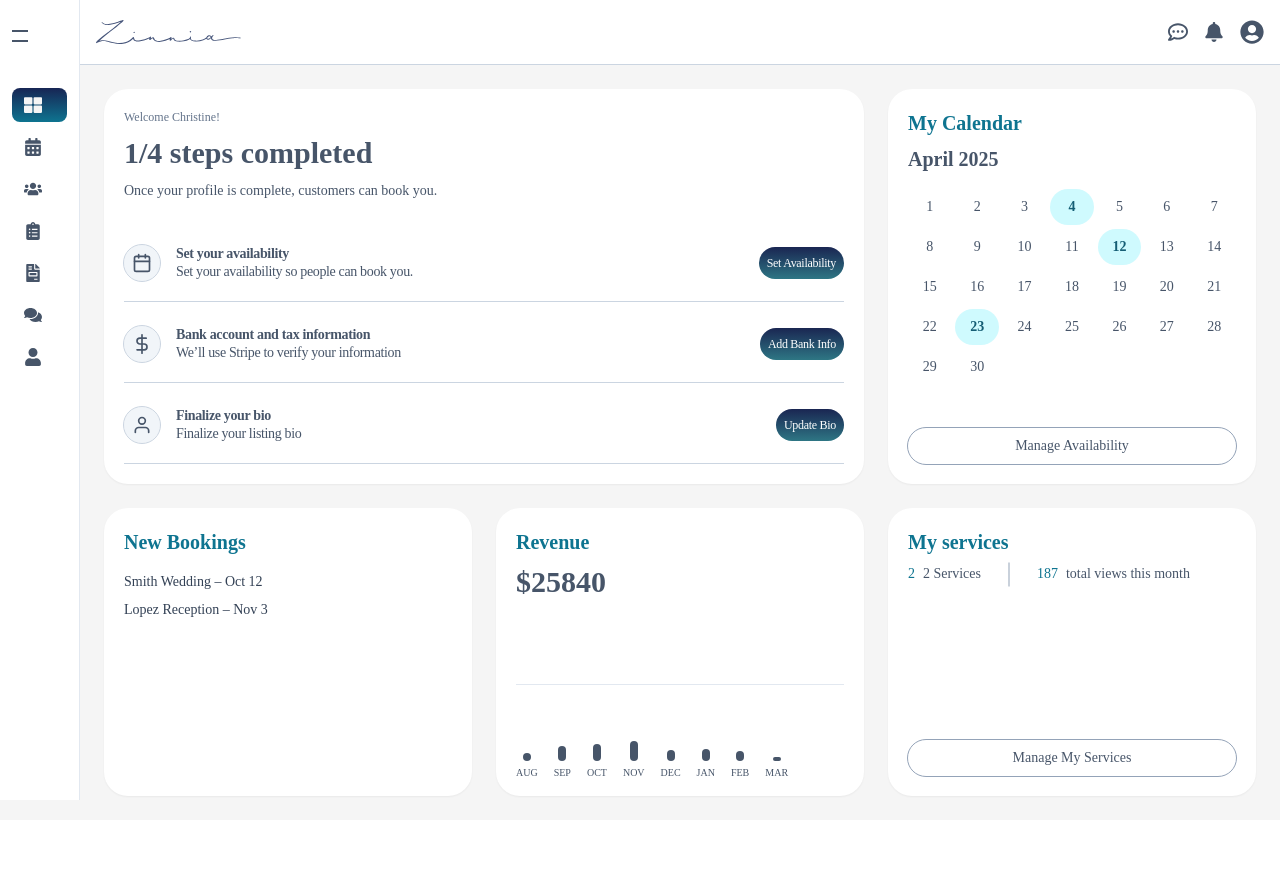
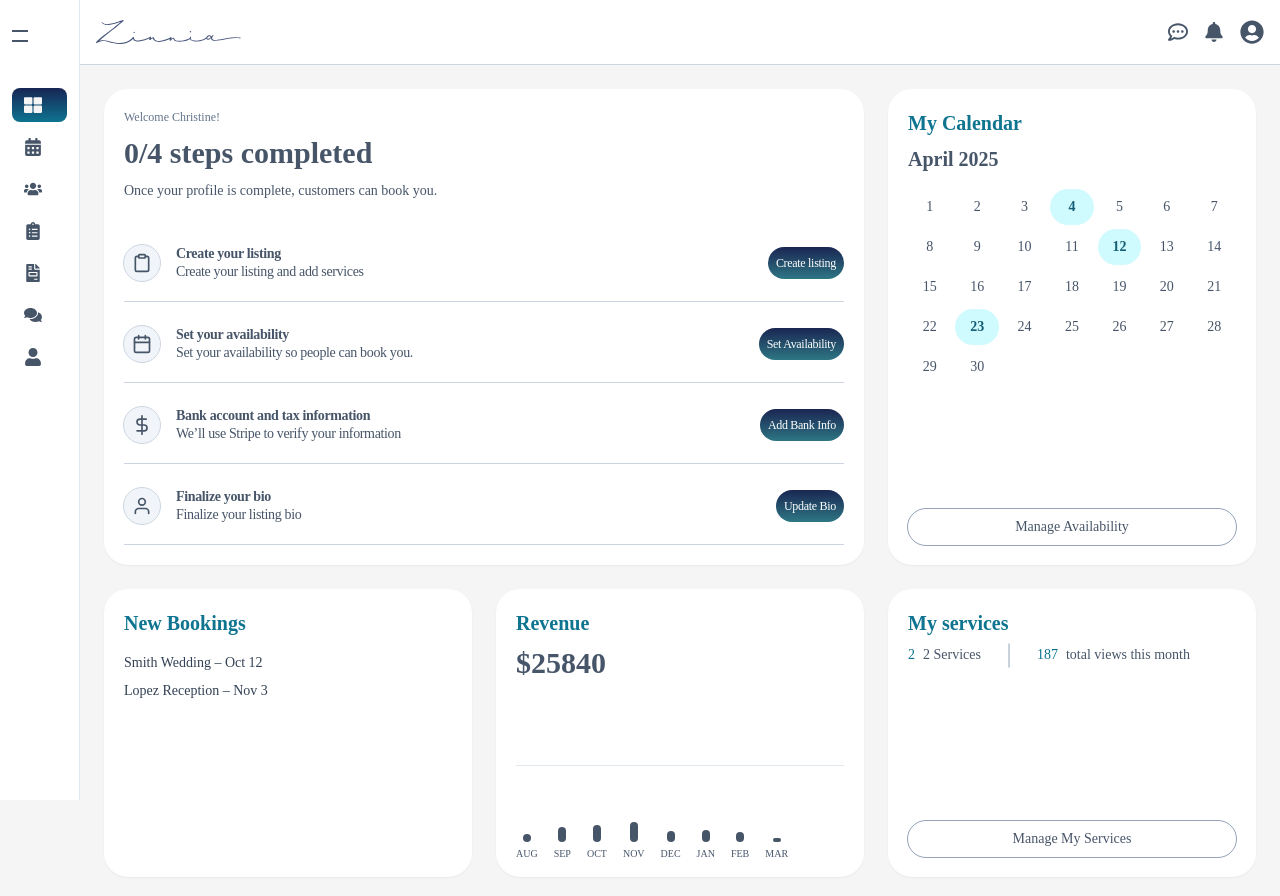
Before and after one commit to rachaelmarr/zinnia-app, a React (Create React App) app: page /vendor in a window 1280 px wide. Shown: the top 896 px of the page. Before the commit the page ends 820 px from the top, so only its background shows below. Built offline with nearby package versions, Linux system fonts and the light colour scheme; the HTML template or start-up script is replaced by a standard one.

Commit message:
Fix onboarding steps layout and clean up dashboard syntax

```diff
--- a/src/pages/vendor/Dashboard/index.jsx
+++ b/src/pages/vendor/Dashboard/index.jsx
@@ -15,10 +15,10 @@ export default function VendorDashboard() {
     <div className="grid grid-cols-1 lg:grid-cols-2 xl:grid-cols-3 gap-6">
       {/* OnboardingSteps spans 2 columns */}
       <div className="xl:col-span-2">
-        <OnboardingSteps
-          stepsCompleted={1}
-          vendorName="Christine"
-        />
+      <OnboardingSteps
+  stepsCompleted={0}
+  vendorName="Christine"
+/>
       </div>
 
       {/* Calendar (1 column by default) */}
```
